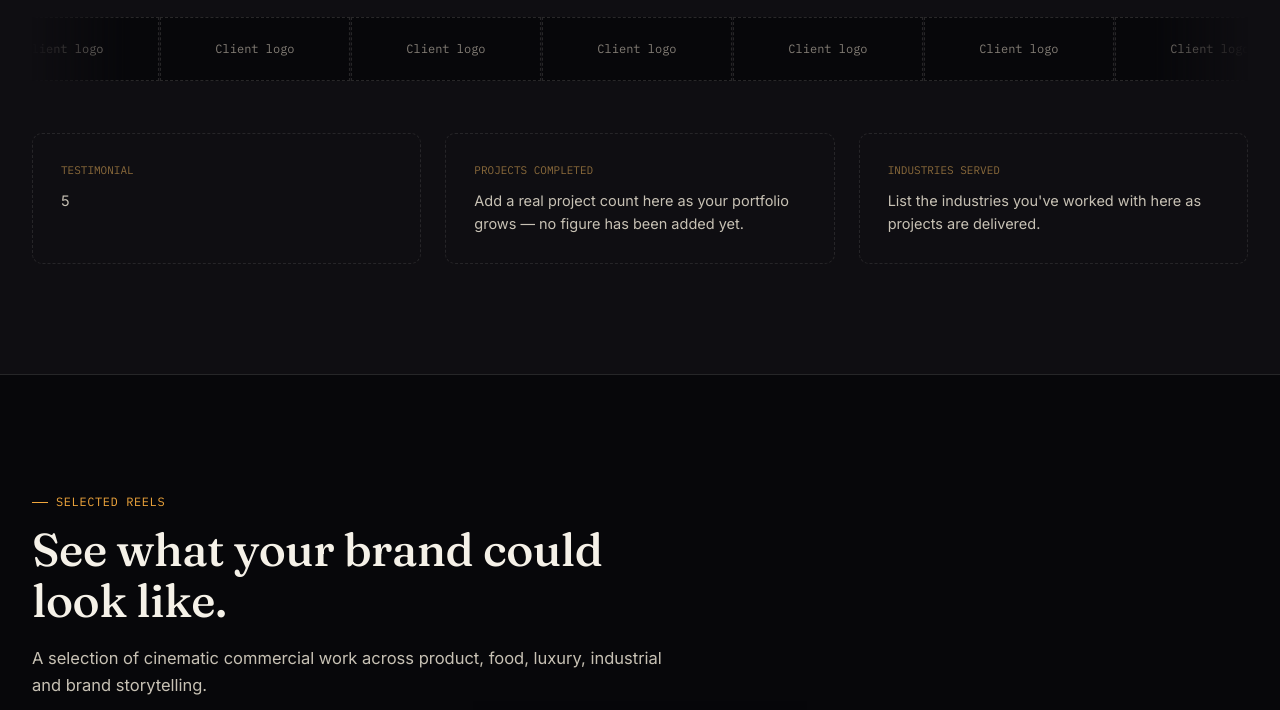
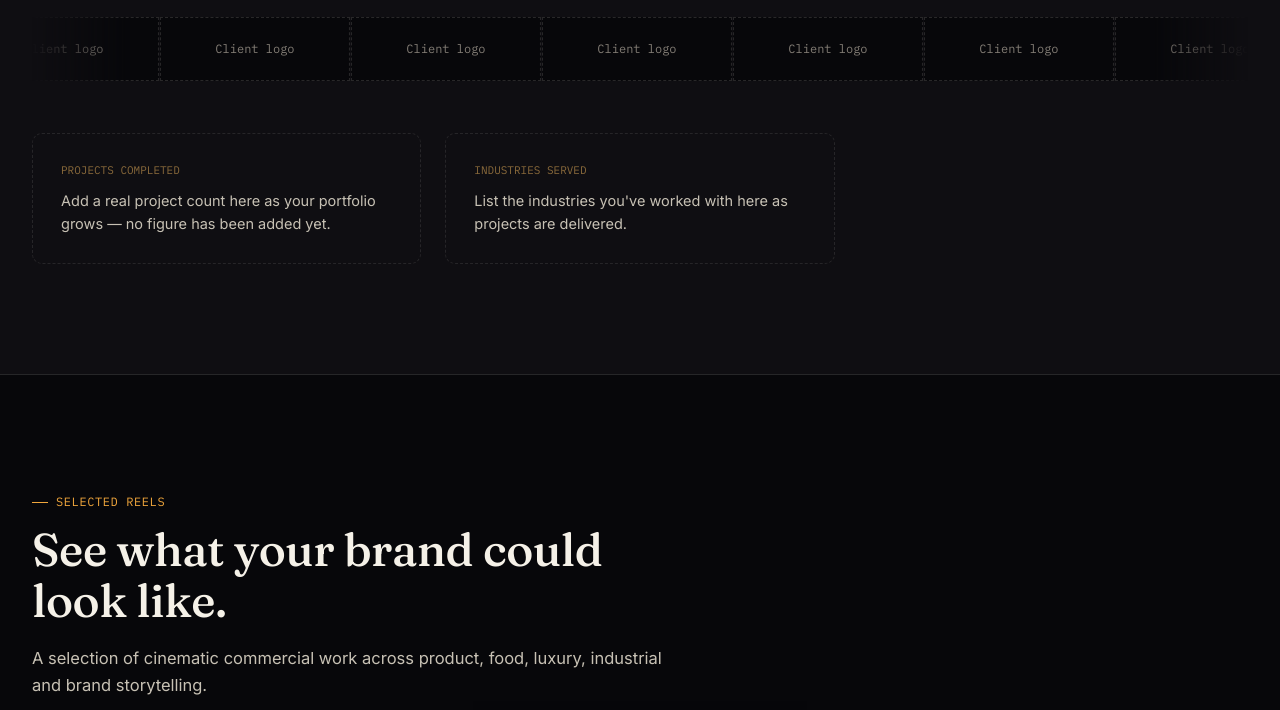
Before and after one commit to sketchleafdesigns-del/sketchleaf-design-studio, a plain HTML site: page index.html in a window 1280 px wide. Shown: the part 1500-2210 px from the top of the page. Drawn offline with Linux system fonts and the light colour scheme.

Commit message:
Testimonial removed

```diff
--- a/index.html
+++ b/index.html
@@ -522,7 +522,7 @@
       <div class="logo-track" id="logoTrack"></div>
     </div>
     <div class="proof-strip">
-      <div class="proof-card"><div class="proof-label">TESTIMONIAL</div><p>5</p></div>
+      <!-- <div class="proof-card"><div class="proof-label">TESTIMONIAL</div><p>5</p></div>-->
       <div class="proof-card"><div class="proof-label">PROJECTS COMPLETED</div><p>Add a real project count here as your portfolio grows — no figure has been added yet.</p></div>
       <div class="proof-card"><div class="proof-label">INDUSTRIES SERVED</div><p>List the industries you've worked with here as projects are delivered.</p></div>
     </div>
```
